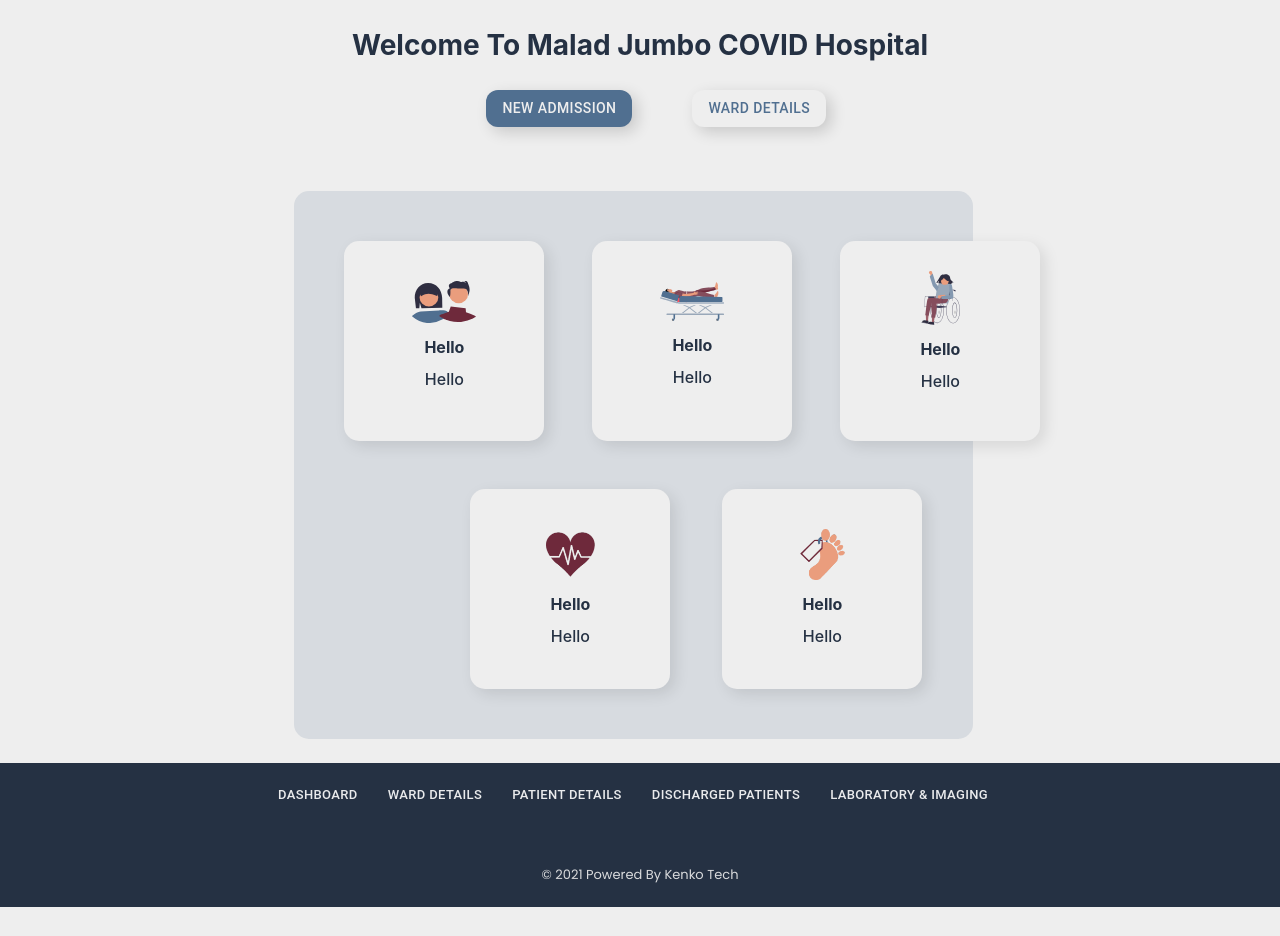
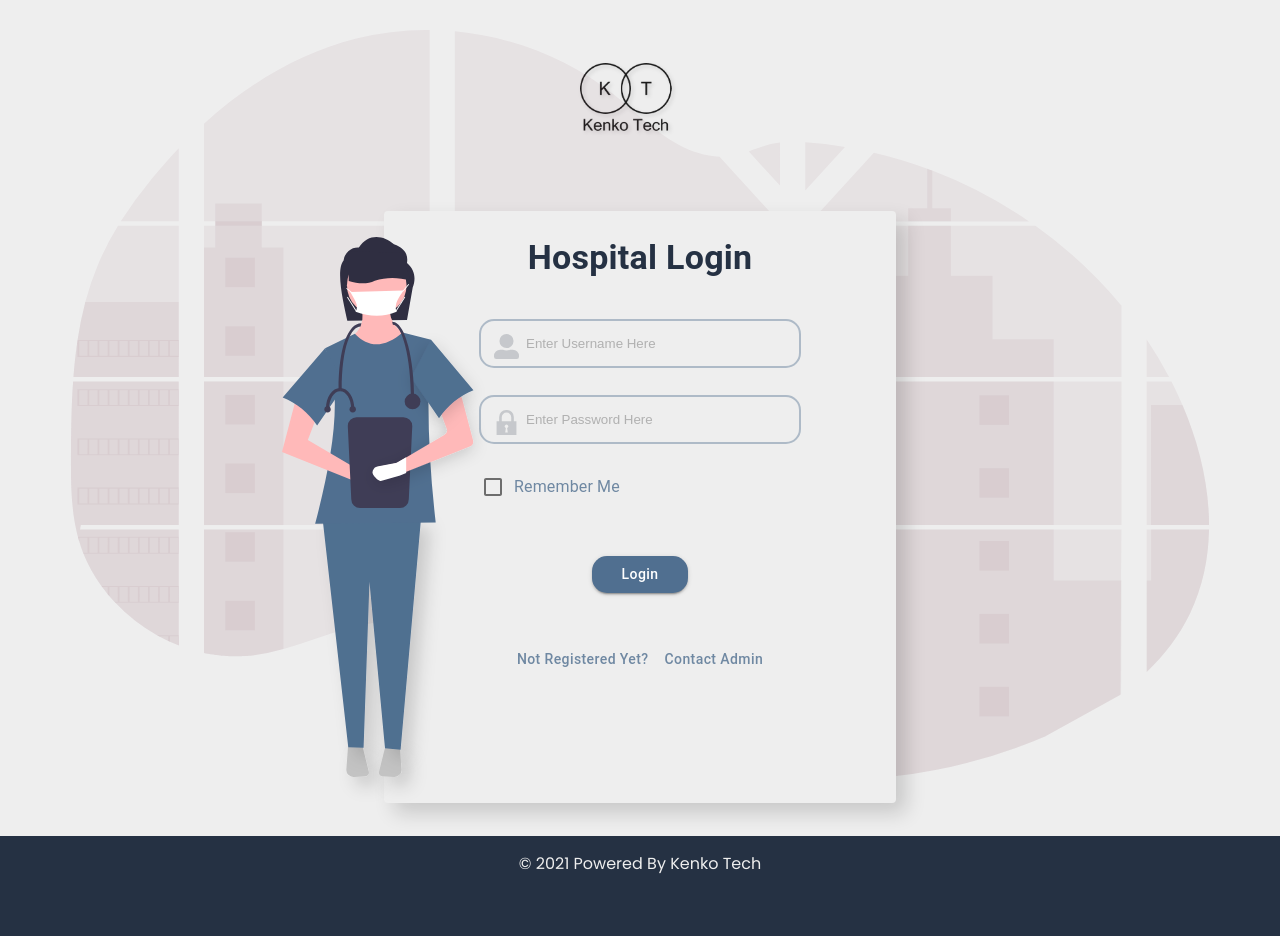
Before and after one commit to 1adityas/HMS, a React (Create React App) app: page / in a window 1280 px wide. Before the commit the page ends 907 px from the top, so only its background shows below. Built offline with nearby package versions, Linux system fonts and the light colour scheme.

Commit message:
loginFooter

```diff
--- a/package.json
+++ b/package.json
@@ -15,6 +15,8 @@
     "@testing-library/user-event": "^12.8.3",
     "react": "^17.0.2",
     "react-dom": "^17.0.2",
+    "react-router": "^6.2.1",
+    "react-router-dom": "^6.2.1",
     "react-scripts": "^5.0.0",
     "styled-components": "^5.3.3",
     "web-vitals": "^1.1.2"
--- a/src/App.js
+++ b/src/App.js
@@ -5,16 +5,18 @@ import MsDashboard from './components/MsDashboard'
 // import NavBar from './components/Header'
 
 // import Header from './components/Header'
-// import Login from './components/Login'
+import Login from './components/Login'
 // import Footer from './components/Footer'
 // import CardItem from './components/CardItem'
-// import NewAdmission from './components/NewAdmission';
+import NewAdmission from './components/NewAdmission';
 
 function App() {
   return (
     <div>
        {/* <NavBar /> */}
-      <MsDashboard />
+      {/* <MsDashboard /> */}
+      {/* < NewAdmission/> */}
+      <Login/>
 
 
 
--- a/src/components/CardItem.js
+++ b/src/components/CardItem.js
@@ -79,8 +79,10 @@ const [password, setPassword] = useState('');
         <FormGroup>
           <FormControlLabel
           style={{"color":'#6F88A2',"margin-left":'15%' ,'padding-top':'0px',}}
-          control={<Checkbox color='#6F88A2' icon={< RoundedSquare/>}
-          checkedIcon={<CheckedFilled />} />}
+          control={<Checkbox color='#6F88A2'
+          // icon={< RoundedSquare/>}
+          // checkedIcon={<CheckedFilled />}
+           />}
           label="Remember Me" />
         </FormGroup>
 
--- a/src/components/Footer.js
+++ b/src/components/Footer.js
@@ -24,9 +24,9 @@ export default function Footer() {
     style={{
 
       'position':'absolute',
-      // 'margin-top':"15px",
+      'margin-top':"30px",
       // 'bottom':'0px',
-     'height':"70px"}}
+     'height':"100px"}}
 
       showLabels
       className={classes.root} >
--- a/src/components/Login.js
+++ b/src/components/Login.js
@@ -4,12 +4,14 @@ import nurse from '../Nurse.svg';
 import './Login.css'
 import logo from '../logo main.png';
 import CardItem from './CardItem';
+import Footer from './Footer';
 // import {ReactComponent as Back} from '../background.svg';
 
 function Login() {
     return (
-        <div className='bgColor'>
-        <div className="flex-container" >
+        <div className='bgColor page-container'>
+
+        <div className="flex-container content-wrap" >
             <div className='flex-item1'>
             <img src={logo} height={"80px"} width={"100%"} ></img>
             </div>
@@ -17,11 +19,14 @@ function Login() {
                 <img src ={bg}  height={"750vh"} width={"100%"} ></img>
             </div>
         <CardItem />
-        </div>
         {/* flex terminate */}
         <div className='Nurse'>
             <img src={nurse} height={'85%'} width={'100%'}></img>
-        </div>
+        </div></div>
+
+        <div className='footer'>
+             <Footer/>
+             </div>
         </div>
 
     )
--- a/src/components/MsDashboard.js
+++ b/src/components/MsDashboard.js
@@ -12,6 +12,8 @@ import React, { useState } from 'react';
 import Stack from '@mui/material/Stack';
 import Button from '@mui/material/Button';
 import  "./NewAdmission"
+
+import {BrowserRoute as Router , Switch, Route,Link} from "react-router-dom";
 
 // import {ReactComponent as Back} from '../background.svg';
 
@@ -37,7 +39,8 @@ function MsDashboard() {
                         marginRight: '60px', marginLeft: '38vw', borderRadius: '12px',
                         color: `${b1Color}`, backgroundColor: `${b2Color}`, boxShadow: '#00000029'
                     }}
-                        sx={{ boxShadow: '5px 5px 15px #00000029;' }} onClick={() => { if (b1Color === '#EEEEEE') { setb2Color('#EEEEEE'); setb1Color('#506F90') };window.location.href='./NewAdmission.js';  }} >New Admission</Button>
+                        sx={{ boxShadow: '5px 5px 15px #00000029;' }} onClick={() => { if (b1Color === '#EEEEEE') { setb2Color('#EEEEEE'); setb1Color('#506F90') };window.location.href='./NewAdmission.js';  }} >New Admission
+                        </Button>
 
                     <Button variant="contained" style={{ color: `${b2Color}`, backgroundColor: `${b1Color}`, borderRadius: '12px', }} sx={{ boxShadow: '5px 5px 15px #00000029;' }} onClick={() => { if (b2Color === '#EEEEEE') { setb1Color('#EEEEEE'); setb2Color('#506F90') } }}>Ward Details</Button>
                     {/* hooks to be used for buttons */}
--- a/src/components/NewAdmission.js
+++ b/src/components/NewAdmission.js
@@ -12,15 +12,14 @@ import InputAdornment from "@material-ui/core/InputAdornment";
 import SearchIcon from "@material-ui/icons/Search";
 import Stack from '@mui/material/Stack';
 import Button from '@mui/material/Button';
+import {BrowserRoute as Router , Switch, Route,Link} from "react-router-dom";
+
 
 // import {ReactComponent as Back} from '../background.svg';
 
 //main-scren Dashboard
 
 function NewAdmission() {
-
-    var [b1Color, setb1Color] = useState('#EEEEEE');
-    var [b2Color, setb2Color] = useState('#506F90');
     return (
     //using body tag to get bg color
         <body>
```
Also changed, not shown: 1 other file (tests, documents, lock files or other folders).
